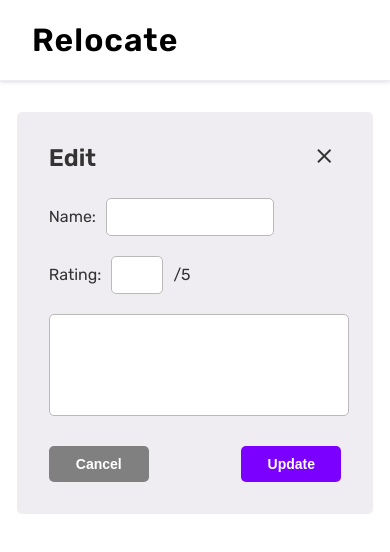
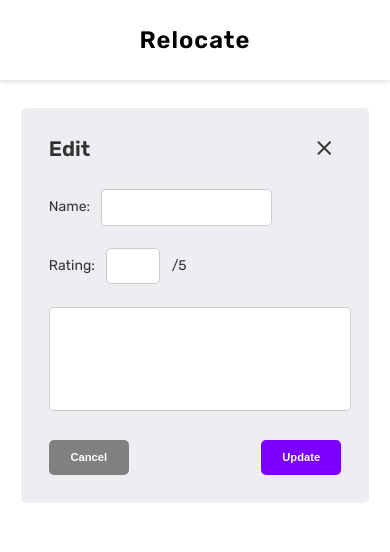
Before and after one commit to kaciekomoto/Relocate, a React (Create React App) app in the folder frontend/: page /comment/1 in a window 390 px wide. Shown: the top 552 px of the page. Built offline with nearby package versions, Linux system fonts and the light colour scheme; no server answers.

Commit message:
Deplyed on Heroku | CSS completed

```diff
--- a/frontend/src/App.css
+++ b/frontend/src/App.css
@@ -1,4 +1,8 @@
 /****** GLOBAL STYLING ******/
+html {
+    font-size: 18px;
+  }
+
 body {
     border: 0;
     padding: 0;
@@ -7,11 +11,9 @@ body {
     color: #333333;
     display: flex;
     flex-direction: column;
-    font-size: 16px;
 }
 main{
     margin: 80px 0px 0px 0px;
-    padding-bottom: 2rem;
     min-height: 600px;
 }
 
@@ -19,25 +21,17 @@ h1, h2, h3, h4, h5, h6, p {
     margin: 0;
 }
 
-/* h1 {
-    font-size: 26px;
-} */
-/* h2 {}
-h3 {}
-h4 {}
-p {} */
 a, Link {
     text-decoration: none;
     color: #000000;
 }
 
-
 input, textarea {
-    margin: 10px;
+    margin: 0.8rem;
     border-radius: 5px;
-    padding: 10px;
-    font-size: 14px;
-    border: 1px solid #BABABA;
+    padding: 0.8rem;
+    font-size: 0.8rem;
+    border: 1px solid #CCCCCC;
     background-color: #FFFFFF;
     resize: none;
 }
@@ -55,11 +49,11 @@ input:focus, textarea:focus {
 .purple-btn{
     background-color: #7B00FF;
     color: #ffffff;
-    padding: 10px;
+    padding: 0.8rem;
     border: none;
     border-radius: 5px;
     width: 100px;
-    font-size: 14px;
+    font-size: 0.8rem;
     font-weight: 600;
 }
 
@@ -71,11 +65,11 @@ input:focus, textarea:focus {
 .gray-btn{
     background-color: #808080;
     color: #ffffff;
-    padding: 10px;
+    padding: 0.8rem;
     border: none;
     border-radius: 5px;
     width: 100px;
-    font-size: 14px;
+    font-size: 0.8rem;
     font-weight: 600;
 }
 
@@ -124,7 +118,7 @@ input:focus, textarea:focus {
 .app-title{
     margin-left: 2rem;
     letter-spacing: 1px;
-    font-size:32;
+    font-size:1.7rem;
 }
 
 .app-title:hover {
@@ -157,6 +151,7 @@ input:focus, textarea:focus {
     display: flex;
     align-items: center;
     margin: 0rem 0rem 0rem 5rem;
+    position: absolute;
 }
 
 .search-icon-container{
@@ -172,7 +167,7 @@ input:focus, textarea:focus {
     width: 90%;
     margin: 0;
     border-radius: 25px;
-    font-size: 16px;
+    font-size: 0.9rem;
     background-color: transparent;
 }
 
@@ -190,8 +185,9 @@ input:focus, textarea:focus {
     z-index: 400;
     position: absolute;
     box-shadow: 0 5px 5px #CCCCCC;
+    position: relative;
     left: 130px;
-    top: 407px;
+    top: 52px;
     width: 330px;
     height: 350px;
     overflow: scroll;
@@ -209,13 +205,13 @@ input:focus, textarea:focus {
 }
 
 .result-name{
-    font-size: 16px;
+    font-size: 0.9rem;
     font-weight: 600;
     margin-bottom: 3px;
 }
 
 .result-city-state{
-    font-size:14px;
+    font-size:0.8rem;
 }
 
 
@@ -236,6 +232,10 @@ input:focus, textarea:focus {
     margin: 1.5rem 1rem;
 }
 
+.location-card:hover{
+    opacity: 0.8;
+    transform: scale(1.005);
+}
 
 .location-image{
     width: 100%;
@@ -246,7 +246,7 @@ input:focus, textarea:focus {
 
 .location-name{
     text-transform: uppercase;
-    font-size: 1.8em;
+    font-size: 1.8rem;
     font-weight: 500;
     margin: 0.2rem 0rem;
 }
@@ -254,7 +254,7 @@ input:focus, textarea:focus {
 .location{
     display: flex;
     margin-bottom: 1rem;
-    font-size: 1.2em;
+    font-size: 1rem;
     color: #808080;
 }
 
@@ -282,7 +282,7 @@ input:focus, textarea:focus {
 
 .detail-name {
     text-transform: uppercase;
-    font-size: 2.8em;
+    font-size: 2.5em;
     margin-left:0;
 }
 
@@ -345,8 +345,8 @@ input:focus, textarea:focus {
 }
 
 .star-icon{
-    color: rgb(223, 192, 17);
-    font-size: 18px;
+    color: #ffe234;
+    font-size: 1rem;
 }
 
 .rating-txt{
@@ -397,7 +397,6 @@ input:focus, textarea:focus {
     border-radius: 5px;
     margin-top: 2rem;
     margin-bottom: 2rem;
-    /* border: 1px solid #461e1e; */
     padding: 2rem;
     background-color: #F0EDF2;
     align-self: center;
@@ -454,3 +453,136 @@ input:focus, textarea:focus {
 .cancel-btn {
     color: #ffffff;
 }
+
+/****** FOOTER ******/
+footer {
+    display: flex;
+    justify-content: flex-end;
+    padding: 0;
+    margin: 0;
+}
+
+
+
+/*********** MEDIA REPONSIVENESS  ***********/
+
+@media screen and (max-width: 700px) {
+    html{
+      font-size: 16px;
+    }
+
+    .location-card {
+        width: 40%;
+    }
+
+    }
+
+  @media screen and (max-width: 400px) {
+    html{
+      font-size: 14px;
+    }
+
+    main{
+        margin: 80px 0px 0px 0px;
+    }
+
+    .purple-btn{
+        width: 80px;
+    }
+
+    .gray-btn{
+        width: 80px;
+    }
+
+
+    /****** NAV BAR ******/
+    .nav-bar{
+        display:flex;
+        justify-content: center;
+        width: 100%;
+        border-bottom: 1px solid #F0EDF2;
+        box-shadow: 0 0 5px #CCCCCC;
+    }
+
+    .app-title{
+        margin-left: 0rem;
+    }
+
+    .app-title:active {
+        color: #7B00FF;
+    }
+
+    /****** SEARCH BAR ******/
+    .hero-search-container{
+        height: 40vh;
+        justify-content: center;
+        align-items: flex-start;
+    }
+
+    .hero-tagline{
+        margin: 0rem 0rem 1rem 1rem;
+        font-weight: 400;
+    }
+
+    .search-bar{
+        width: 200px;
+        height: 40px;
+        display: flex;
+        align-items: center;
+        left: 40px;
+        margin: 0rem;
+        position: absolute;
+    }
+
+    .results-card{
+        left: 0px;
+        top: 43px;
+        width: 230px;
+        height: 250px;
+    }
+
+    .result-container:active {
+        background-color: #7B00FF;
+        color: #ffffff;
+    }
+
+    .result-name{
+        font-size: 1rem;
+    }
+
+    .result-city-state{
+        font-size:0.9rem;
+    }
+
+
+    /****** LOCATION LIST ******/
+    .location-card{
+        width: 80%;
+        height: 250px;
+    }
+
+    .location-card:active{
+        opacity: 0.8;
+        transform: scale(1.005);
+    }
+
+    /****** LOCATION DETAIL ******/
+    .location-detail{
+        padding: 1.5rem;
+        margin: 1rem;
+        display: flex;
+        flex-direction: column;
+        align-items: center;
+    }
+
+    .info-container{
+        width: 100%;
+        padding-right: 0rem;
+        padding-bottom: 2rem;
+    }
+
+    .map-container{
+        width: 100%;
+        height: 200px;
+    }
+}
--- a/frontend/src/Components/CommentsList.js
+++ b/frontend/src/Components/CommentsList.js
@@ -13,7 +13,7 @@ const CommentsList = ({ location }) => {
     }, [])
 
     const fetchComments = () => {
-        axios.get(`http://localhost:8000/comment/`)
+        axios.get(`https://relocate-be.herokuapp.com/comment/`)
         .then(res =>
             setComments(res.data),
             // console.log(res.data)
@@ -21,7 +21,7 @@ const CommentsList = ({ location }) => {
     }
 
     function deleteComment(id) {
-        axios.delete(`http://localhost:8000/comment/${id}`)
+        axios.delete(`https://relocate-be.herokuapp.com/comment/${id}`)
         .then(res => {
             console.log(res)
             setComments(comments.filter(comment => comment.id !== id))
--- a/frontend/src/Components/CreateComment.js
+++ b/frontend/src/Components/CreateComment.js
@@ -33,7 +33,7 @@ const CreateComment = ({ location }) => {
 
         const headers = {'Content-Type': 'application/json',}
 
-        const url = `http://localhost:8000/comment/`
+        const url = `https://relocate-be.herokuapp.com/comment/`
 
         axios.post(url, newComment, headers)
         .then(res => console.log(res.data))
@@ -46,7 +46,7 @@ const CreateComment = ({ location }) => {
         <div className="create-edit-container">
         <div className="create-ctrls">
             <h3 className="bold-sub all-caps-sub">Comments</h3>
-            <button className="purple-btn add-btn" onClick={()=>setShow(true)}>Add a Comment</button>
+            <button className="purple-btn add-btn" onClick={()=>setShow(true)}>Add Comment</button>
         </div>
         { show ?
         <form onSubmit={handleSubmit} className="create-edit-form">
--- a/frontend/src/Components/EditComment.js
+++ b/frontend/src/Components/EditComment.js
@@ -7,7 +7,7 @@ const EditComment = ({ match }) => {
     const [updateComment, setUpdateComment] = useState([])
 
     useEffect(() => {
-        axios.get(`http://localhost:8000/comment/${match.params.id}`)
+        axios.get(`https://relocate-be.herokuapp.com/comment/${match.params.id}`)
         .then(res => {
             setUpdateComment(res.data)
             // console.log(res.data)
@@ -38,7 +38,7 @@ const EditComment = ({ match }) => {
 
         const headers = {'Content-Type': 'application/json',}
 
-        axios.put(`http://localhost:8000/comment/${match.params.id}`, editedComment, headers)
+        axios.put(`https://relocate-be.herokuapp.com/comment/${match.params.id}`, editedComment, headers)
         .then(res => {
             console.log(res.data)
             setUpdateComment(res.data)
@@ -50,7 +50,7 @@ const EditComment = ({ match }) => {
 
     return (
         <div className="create-edit-container">
-        {updateComment ?
+        {/* {updateComment ?  */}
         <form onSubmit={updatedComment} className="create-edit-form">
             <div className="form-header">
                 <h2 className="bold-sub-small">Edit</h2>
@@ -96,8 +96,9 @@ const EditComment = ({ match }) => {
                     <button className="gray-btn"><Link to={`/location/${updateComment.location_id}`} className="cancel-btn">Cancel</Link></button>
                     <button type="submit" className="purple-btn">Update</button>
                 </div>
-            </form> : null
-            }
+            </form>
+            {/* : null
+            } */}
         </div>
     )
 }
--- a/frontend/src/Components/Home.js
+++ b/frontend/src/Components/Home.js
@@ -10,7 +10,7 @@ const LocationList = () => {
     const [locations, setLocations] = useState([])
 
     useEffect(() => {
-        axios.get('http://localhost:8000/location/')
+        axios.get('https://relocate-be.herokuapp.com/location/')
         .then(res => setLocations(res.data));
     }, [])
 
@@ -29,6 +29,9 @@ const LocationList = () => {
             </Link>
             ))}
         </div>
+        <footer>
+            <span class="copywright">&copy; 2021 Kacie Komoto</span>
+        </footer>
         </div>
     )
 }
--- a/frontend/src/Components/LocationDetail.js
+++ b/frontend/src/Components/LocationDetail.js
@@ -7,7 +7,7 @@ const LocationDetail = ({ match }) => {
     const [location, setLocation] = useState([])
 
     useEffect(() => {
-        axios.get(`http://localhost:8000/location/${match.params.id}`)
+        axios.get(`https://relocate-be.herokuapp.com/location/${match.params.id}`)
         .then(res => setLocation(res.data));
     }, [])
 
@@ -31,25 +31,3 @@ const LocationDetail = ({ match }) => {
 }
 
 export default LocationDetail
-
-// ({
-//     apiKey: 'GOOGLE_API_KEY'
-//   })(GoogleMap);
-
-// {location.id == comment.location_id ?
-// <CommentsList comment={comment}/> :
-// <p>no comments yet</p>
-// }
-
-
-//USED FETCH
-// fetch(`/location/`, {
-//     'method':'GET',
-//     headers: {
-//         'Content-Type': 'application/json',
-//         //auth goes here later
-//     }
-// })
-// .then((res) => res.json())
-// .then(res => setLocation(res))
-// .catch(err => console.log(err))
```
Also changed, not shown: 1 other file (tests, documents, lock files or other folders).
